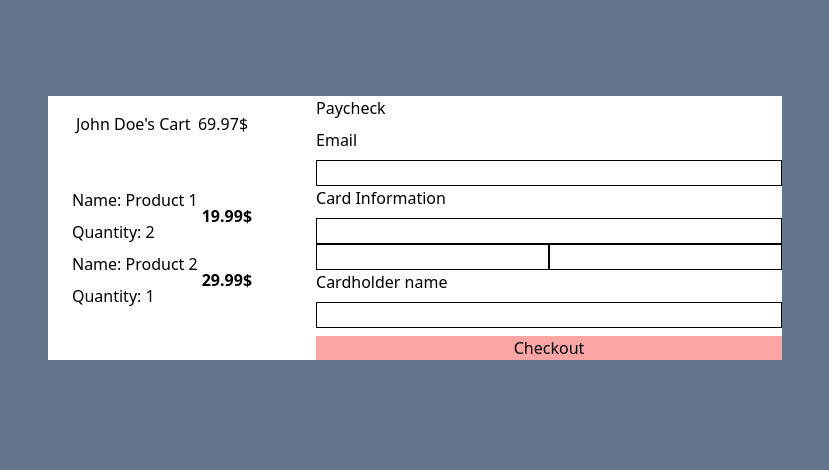
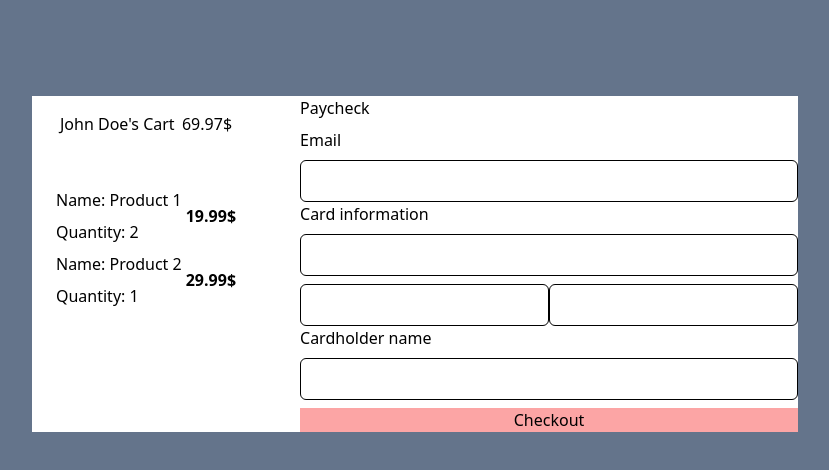
Before and after one commit to Seemo0/Next-checkout, a Next.js app: page / in a window 1280 px wide. Shown: the top 470 px of the page, without its empty margins (225-1054 px from the left). Built offline with nearby package versions, Linux system fonts and the light colour scheme.

Commit message:
install yup and formik for input validation

```diff
--- a/components/Checkout.tsx
+++ b/components/Checkout.tsx
@@ -1,7 +1,10 @@
 "use client";
 
 import { useMutation } from "@tanstack/react-query";
+import { useFormik } from "formik";
 import React, { useState } from "react";
+import * as Yup from "yup";
+import CustomInput from "./CustomInput";
 
 const submit = async (paymentInfos: any) => {
   await new Promise((resolve) => setTimeout(resolve, 1000));
@@ -11,6 +14,32 @@ const submit = async (paymentInfos: any) => {
 
 const Checkout = () => {
   const [loading, setLoading] = useState(false);
+
+  const formik = useFormik({
+    enableReinitialize: true,
+    initialValues: {
+      name: "",
+      email: "",
+      cardNumber: "",
+      expirationDate: "",
+      cvv: "",
+    },
+    validationSchema: Yup.object({
+      name: Yup.string().required().min(3, "at least 3 letters"),
+      email: Yup.string()
+        .matches(
+          /^[a-zA-Z0-9._%+-]+@[a-zA-Z0-9.-]+\.[a-zA-Z]{2,}$/,
+          "Email must be a valid email address"
+        )
+        .required("Email is required"),
+      cardNumber: Yup.number().required(),
+      cvv: Yup.number().required(),
+      expirationDate: Yup.number().required(),
+    }),
+    onSubmit: (values) => {
+      console.log("values==>", values);
+    },
+  });
 
   const mutation = useMutation({
     mutationKey: ["checkout"],
@@ -44,22 +73,32 @@ const Checkout = () => {
       <span>Paycheck</span>
       <div>
         <span className="flex flex-col space-y-2">
-          <label htmlFor="email">Email</label>
-          <input type="text" name="email" />
+          <CustomInput
+            formik={formik}
+            label="Email"
+            name="email"
+            type="email"
+          />
         </span>
         <span className="flex flex-col space-y-2">
-          <label htmlFor="card">Card Information</label>
-          <span className="flex flex-col">
-            <input type="text" name="card" />
-            <span>
-              <input type="text" name="card" />
-              <input type="text" name="card" />
-            </span>
+          <CustomInput
+            formik={formik}
+            label="Card information"
+            name="cardNumber"
+            type="text"
+          />
+          <span className="flex">
+            <CustomInput formik={formik} name="expirationDate" type="text" />
+            <CustomInput formik={formik} name="cvv" type="text" />
           </span>
         </span>
         <span className="flex flex-col space-y-2">
-          <label htmlFor="user">Cardholder name</label>
-          <input type="text" name="user" />
+          <CustomInput
+            formik={formik}
+            label="Cardholder name"
+            name="name"
+            type="text"
+          />
         </span>
       </div>
       <button
--- /dev/null
+++ b/components/CustomInput.tsx
@@ -0,0 +1,56 @@
+import React from "react";
+
+interface InputProps {
+  label?: string;
+  name: string;
+  formik: any;
+  type: string;
+  onChange?: any;
+}
+
+const CustomInput: React.FC<InputProps> = ({
+  formik,
+  label,
+  name,
+  type = "text",
+  onChange,
+}) => {
+  const handleChange = (event: any) => {
+    const value = event.target.value;
+
+    formik.setFieldValue(name, value, formik.validateOnChange);
+
+    formik.setFieldTouched(
+      name,
+      value !== formik.initialValues[name],
+      formik.validateOnChange
+    );
+  };
+
+  return (
+    <div className="flex flex-col space-y-2">
+      {label && (
+        <div className="flex justify-between">
+          <label htmlFor={name}>{label}</label>
+          {formik.touched[name] && formik.errors[name] && (
+            <span className="text-red-500 text-sm ml-2">
+              {formik.errors[name]}
+            </span>
+          )}
+        </div>
+      )}
+      <input
+        type={type}
+        name={name}
+        value={formik.values[name]}
+        onChange={onChange ?? handleChange}
+        onBlur={formik.handleBlur}
+        className={`${
+          formik.touched[name] && formik.errors[name] ? "border-red-500" : ""
+        } border rounded-md p-2`}
+      />
+    </div>
+  );
+};
+
+export default CustomInput;
--- a/package.json
+++ b/package.json
@@ -10,9 +10,11 @@
   },
   "dependencies": {
     "@tanstack/react-query": "^5.17.0",
+    "formik": "^2.4.5",
     "next": "14.0.4",
     "react": "^18",
-    "react-dom": "^18"
+    "react-dom": "^18",
+    "yup": "^1.3.3"
   },
   "devDependencies": {
     "@types/node": "^20",
```
Also changed, not shown: 1 other file (tests, documents, lock files or other folders).
